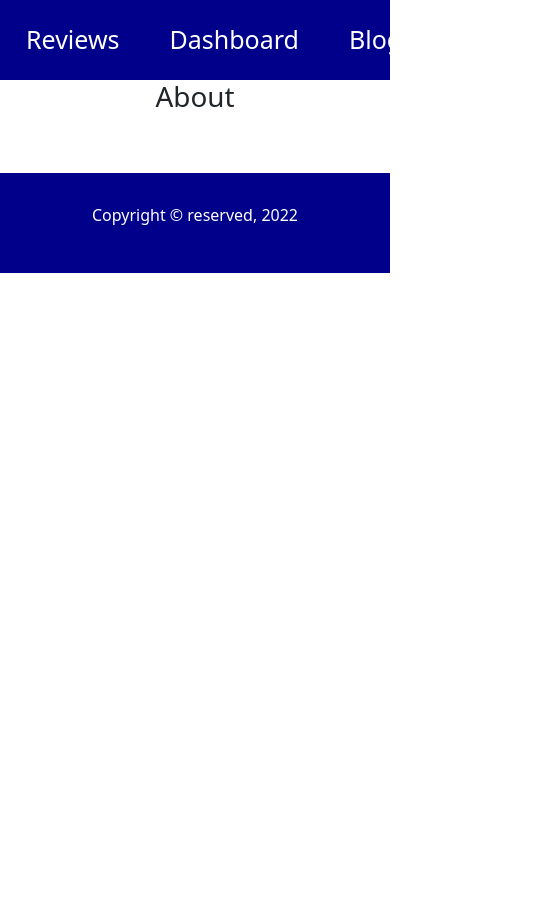
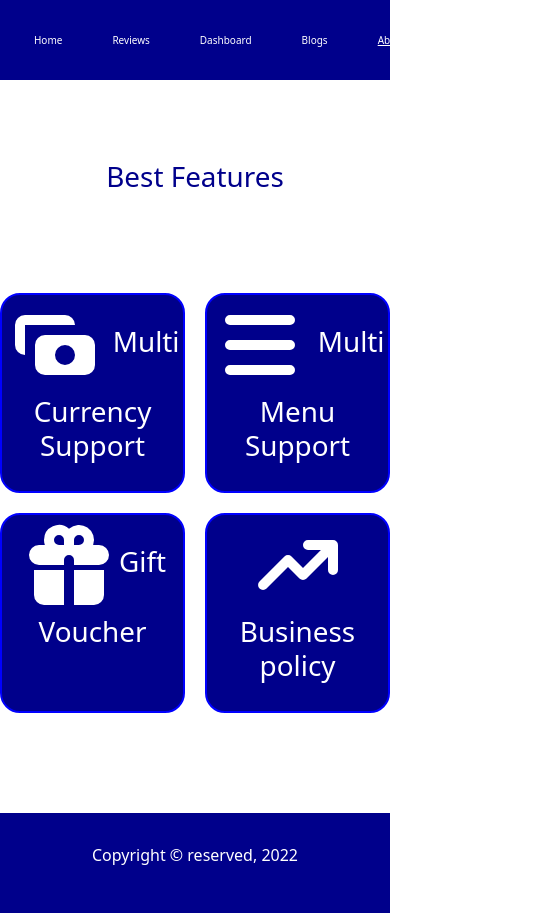
Before and after one commit to SumiAkter2/Product-analytics, a React (Create React App) app: page /about in a window 390 px wide. Shown: the whole page, 535 px wide, since content can reach past the window. Before the commit the page ends 844 px from the top, so only its background shows below. Built offline with nearby package versions, Linux system fonts and the light colour scheme.

Commit message:
added about

```diff
--- a/src/components/About/About.css
+++ b/src/components/About/About.css
@@ -0,0 +1,27 @@
+.icons{
+    width: 100px;
+}
+.about-container{
+    display: grid;
+    grid-template-columns: repeat(4,1fr);
+  text-align: center;
+gap: 20px;
+margin-bottom: 100px;
+}
+.about-container h1{
+    border: 2px solid blue;
+ height: 200px;
+ border-radius: 20px;
+ color: #FFF;
+ background-color: darkblue;
+    margin: auto;
+    align-items: center;
+    justify-content: center;
+   text-align:center;
+}
+@media screen and (max-width:576px) {
+    .about-container{
+        display: grid;
+        grid-template-columns: repeat(2,1fr);
+    }
+}
--- a/src/components/About/About.js
+++ b/src/components/About/About.js
@@ -1,9 +1,17 @@
 import React from 'react';
-
+import {CartPieIcon, CashIcon, GiftIcon, MenuIcon, StarIcon, ThumbDownIcon, TrendingDownIcon, TrendingUpIcon } from '@heroicons/react/solid';
+import './About.css'
 const About = () => {
     return (
         <div>
-            <h1>About</h1>
+            <h1 style={{marginBottom:'100px',marginTop:'80px', color:"darkblue"}}>Best Features</h1>
+            <div className='about-container'>
+                <h1><CashIcon className='icons'></CashIcon> Multi Currency Support </h1>
+                <h1><MenuIcon className='icons'></MenuIcon> Multi Menu Support </h1>
+                <h1><GiftIcon className='icons'></GiftIcon>Gift Voucher </h1>
+                <h1><TrendingUpIcon className='icons'></TrendingUpIcon>Business policy </h1>
+
+            </div>
         </div>
     );
 };
--- a/src/components/Dashboard/Dashboard.css
+++ b/src/components/Dashboard/Dashboard.css
@@ -2,3 +2,9 @@
     display: flex;
     justify-content: space-around;
 }
+@media screen and (max-width:576px) {
+    .chart{
+        display: grid;
+        width: 300px;
+    }
+}
--- a/src/components/Header/Header.css
+++ b/src/components/Header/Header.css
@@ -10,3 +10,9 @@
  align-items: center;
 
 }
+@media screen  and (max-width:576px){
+    .header{
+        font-size: 10px;
+        font-weight: 100;
+    }
+}
--- a/src/components/Home/Home.css
+++ b/src/components/Home/Home.css
@@ -33,3 +33,13 @@
     grid-template-columns: repeat(3,1fr);
     gap:10px
 }
+@media screen and (max-width:576px) {
+    .reviews-map{
+        display: grid;
+        grid-template-columns: repeat(1,1fr);
+    }
+    .container{
+        padding-top: 20px;
+        display: grid;
+    }
+}
```
